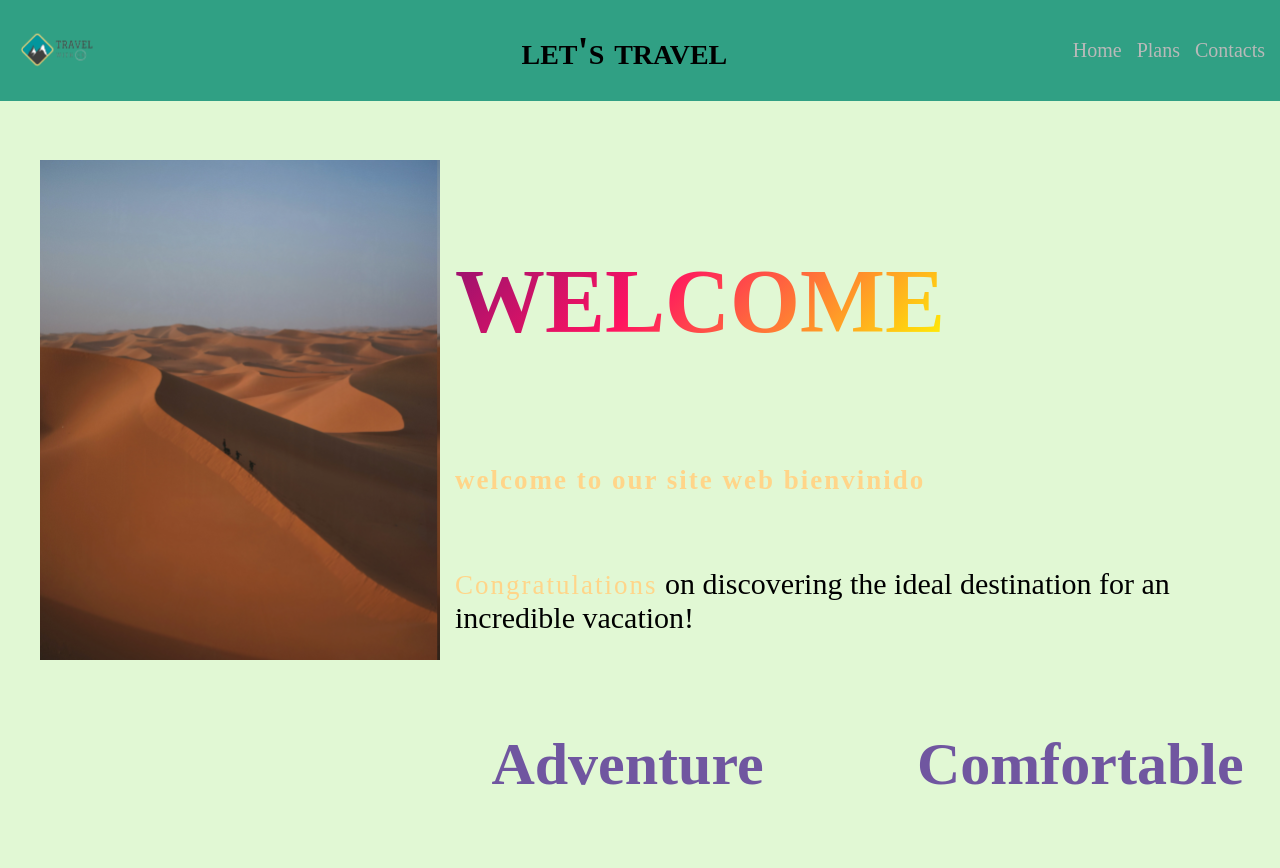
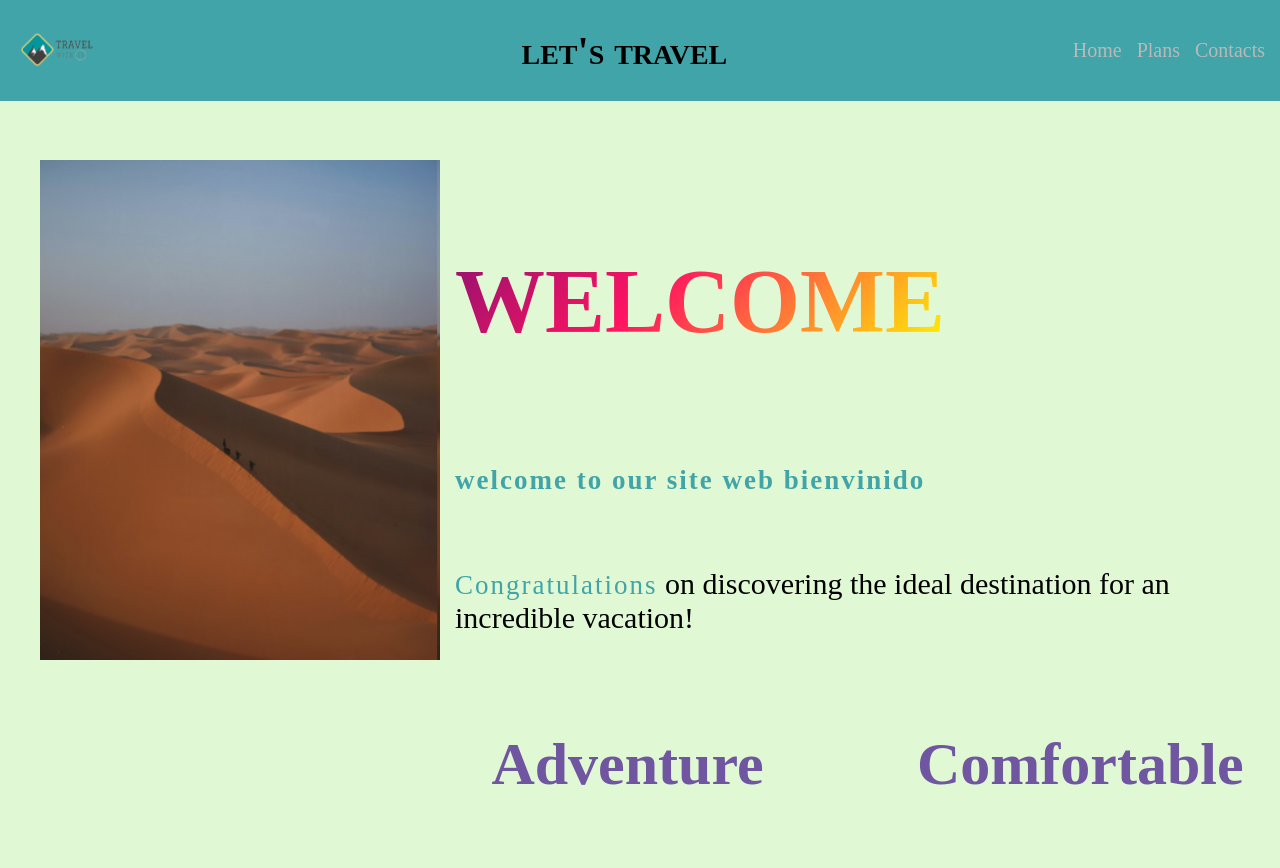
Before and after one commit to hayatvyhr/travel, a plain HTML site: page index.html in a window 1280 px wide. Shown: the top 868 px of the page. Drawn offline with Linux system fonts and the light colour scheme.

Commit message:
Update html.css

```diff
--- a/html.css
+++ b/html.css
@@ -14,7 +14,7 @@ header {
   display: flex;
   justify-content: space-between;
   align-items: center;
-  background: rgb(48, 160, 132);
+  background: #41A4A8;
   width: 100%; /* Set the width to 100% to occupy the full width of the viewport */
 }
 
@@ -171,7 +171,7 @@ section {
 }
 .ht {
   letter-spacing: 2px;
-   color: #FFD589;
+   color: #41A4A8;
    font-size: 27px;
 }
 .parag {
```
